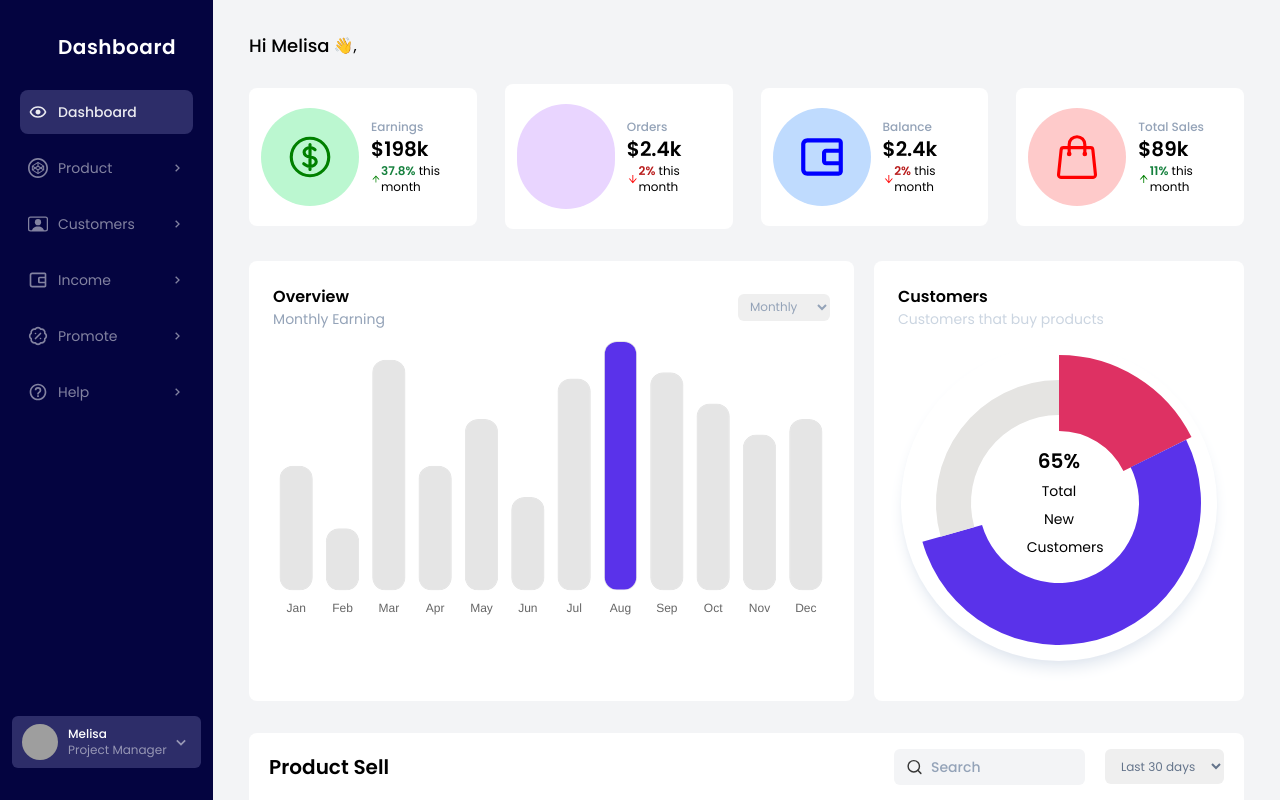
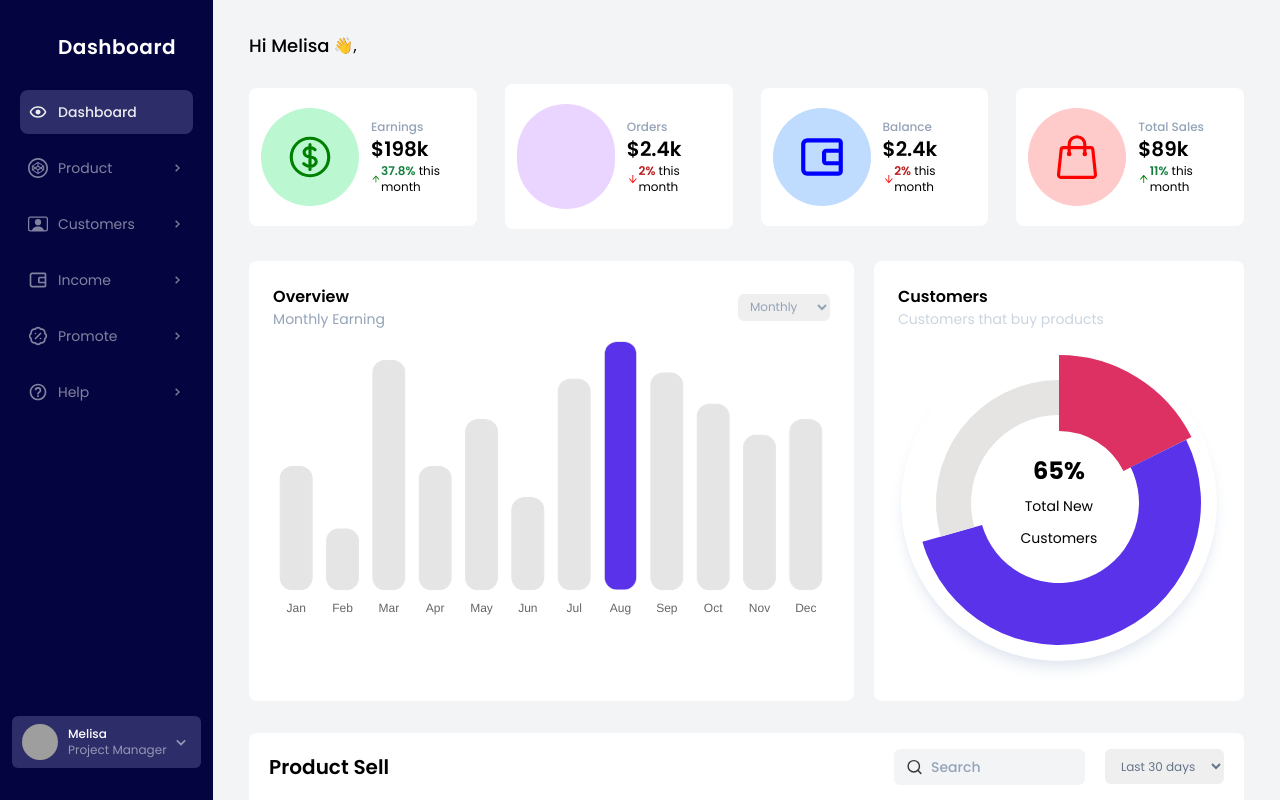
Before and after one commit to mandar-saiyan87/fitpeo_frontend, a React (Vite) app: page / in a window 1280 px wide. Built offline with nearby package versions, Linux system fonts and the light colour scheme; grey boxes are pictures that could not be loaded; some icons are missing.

Commit message:
donut modified

```diff
--- a/src/components/AnalyticsPage/widgets/CustomerChart.jsx
+++ b/src/components/AnalyticsPage/widgets/CustomerChart.jsx
@@ -70,8 +70,8 @@ const CustomerChart = () => {
         <div className='my-4 rounded-full bg-white p-2 shadow-lg shadow-slate-200'>
           <Doughnut data={data} options={options} />
         </div>
-        <div className='absolute w-[20%] text-center'>
-          <p className='text-base font-semibold lg:text-xl'>65% <span className='text-xs font-normal lg:text-sm'>Total New Customers</span></p>
+        <div className='absolute w-[30%] text-center'>
+          <p className='text-base leading-4 font-bold lg:text-2xl'>65%<br></br><span className='text-xs font-normal leading-4 lg:text-sm'>Total New Customers</span></p>
         </div>
       </ div>
 
```
